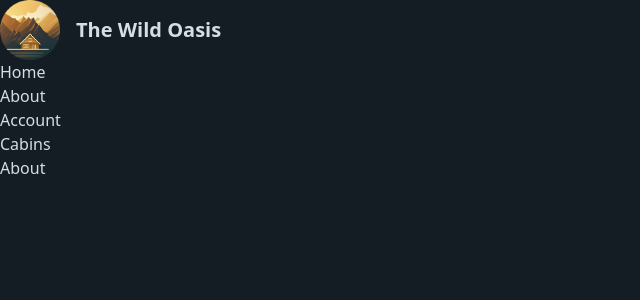
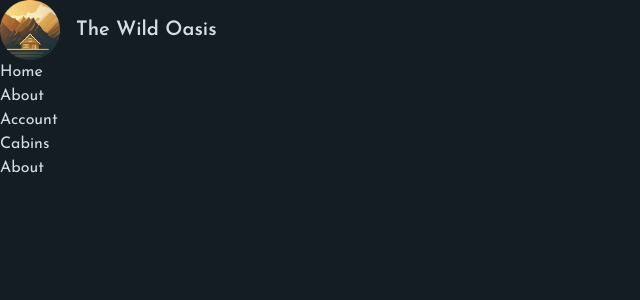
Before and after one commit to valerier2000/the-wild-oasis-website, a Next.js app: page /about in a window 1280 px wide. Shown: the top 300 px of the page, without its empty margins (0-640 px from the left). Built offline with nearby package versions, Linux system fonts and the light colour scheme.

Commit message:
Load and Optimize Fonts

```diff
--- a/app/layout.js
+++ b/app/layout.js
@@ -1,5 +1,12 @@
 import Logo from "@/app/_components/Logo";
 import Navigation from "@/app/_components/Navigation";
+
+import { Josefin_Sans } from "next/font/google";
+
+const josefinSans = Josefin_Sans({
+  subsets: ["latin"],
+  display: "swap",
+});
 
 import "@/app/_styles/globals.css";
 
@@ -15,7 +22,9 @@
 export default function RootLayout({ children }) {
   return (
     <html lang="en">
-      <body className="bg-primary-950 text-primary-100 min-h-screen">
+      <body
+        className={`${josefinSans.className} bg-primary-950 text-primary-100 min-h-screen`}
+      >
         <header>
           <Logo />
           <Navigation />
```
